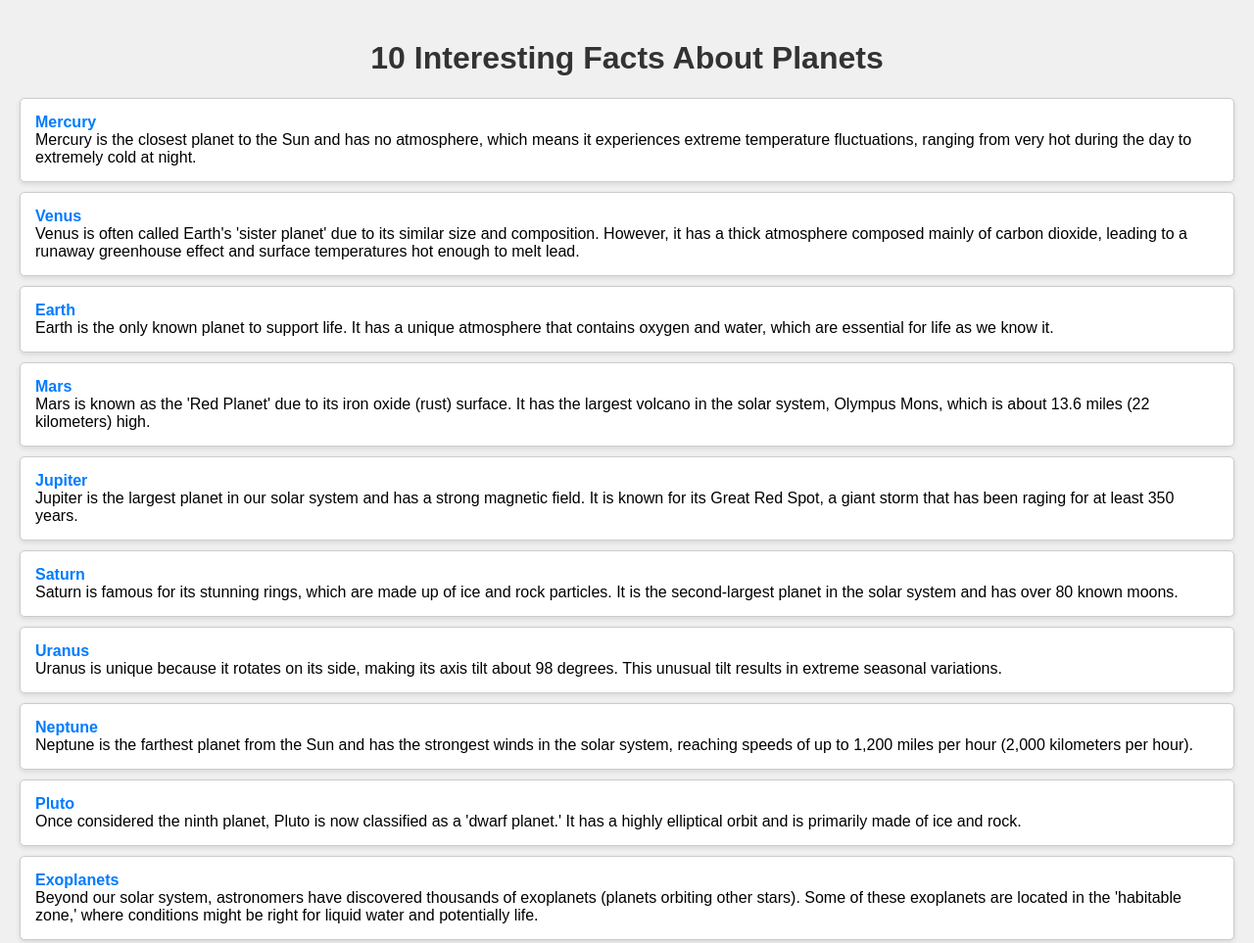
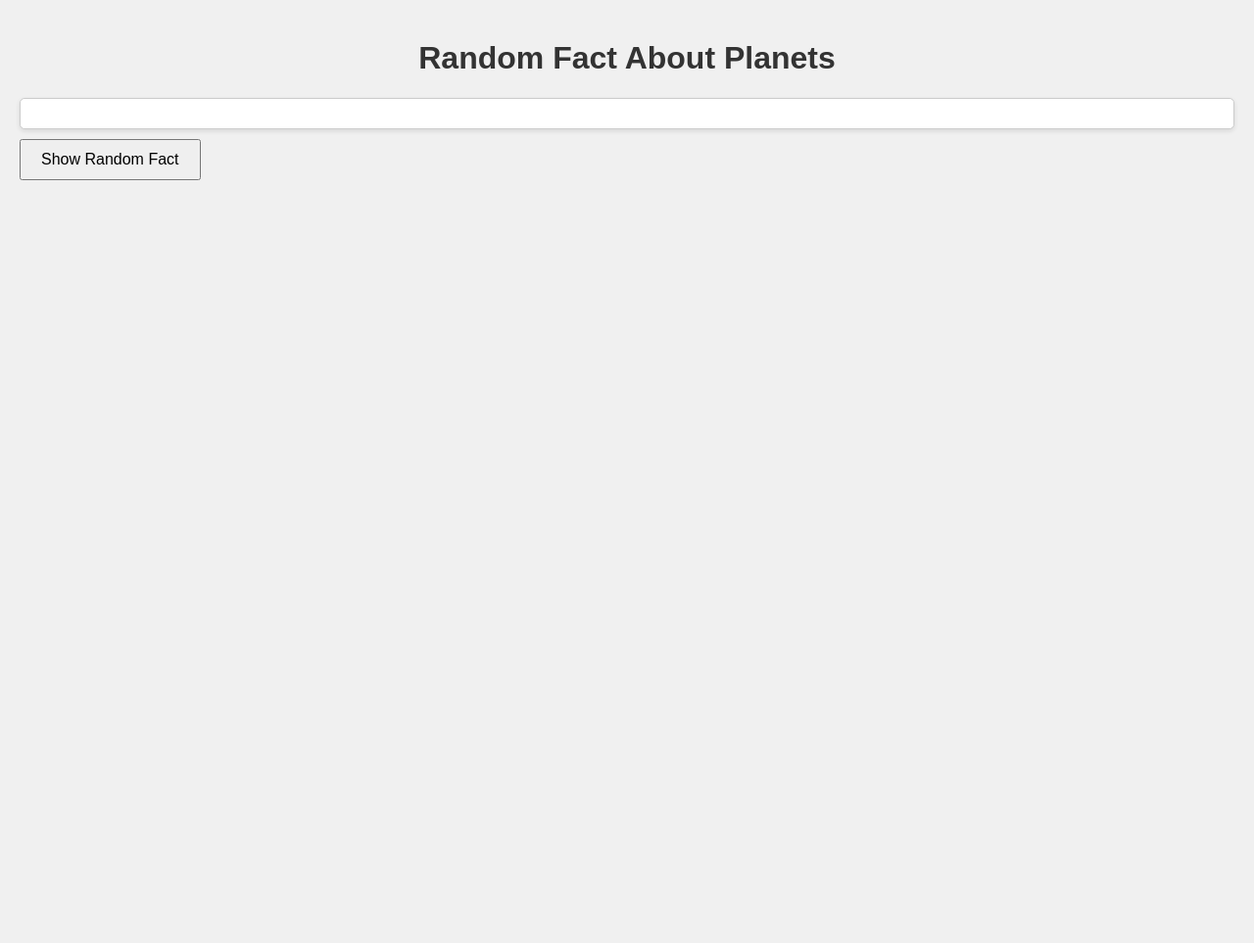
Before and after one commit to SruthiSKamath/random-planet-facts, a plain HTML site: page index.html in a window 1280 px wide. Shown: the whole page at 98% size. After the commit the page ends 800 px from the top, so only its background shows below. Drawn offline with Linux system fonts and the light colour scheme.

Commit message:
index.html

```diff
--- a/index.html
+++ b/index.html
@@ -27,12 +27,22 @@
             font-weight: bold;
             color: #007BFF;
         }
+        #random-fact {
+            text-align: center;
+            margin-top: 20px;
+        }
+        button {
+            padding: 10px 20px;
+            font-size: 16px;
+            cursor: pointer;
+        }
     </style>
 </head>
 <body>
 
-    <h1>10 Interesting Facts About Planets</h1>
-    <div id="facts-container"></div>
+    <h1>Random Fact About Planets</h1>
+    <div id="random-fact" class="fact"></div>
+    <button id="fact-button">Show Random Fact</button>
 
     <script>
         const facts = [
@@ -48,13 +58,13 @@
             { title: "Exoplanets", description: "Beyond our solar system, astronomers have discovered thousands of exoplanets (planets orbiting other stars). Some of these exoplanets are located in the 'habitable zone,' where conditions might be right for liquid water and potentially life." }
         ];
 
-        const factsContainer = document.getElementById('facts-container');
+        const randomFactContainer = document.getElementById('random-fact');
+        const factButton = document.getElementById('fact-button');
 
-        facts.forEach(fact => {
-            const factDiv = document.createElement('div');
-            factDiv.className = 'fact';
-            factDiv.innerHTML = `<div class="fact-title">${fact.title}</div><div>${fact.description}</div>`;
-            factsContainer.appendChild(factDiv);
+        factButton.addEventListener('click', () => {
+            const randomIndex = Math.floor(Math.random() * facts.length);
+            const randomFact = facts[randomIndex];
+            randomFactContainer.innerHTML = `<div class="fact-title">${randomFact.title}</div><div>${randomFact.description}</div>`;
         });
     </script>
 
```
